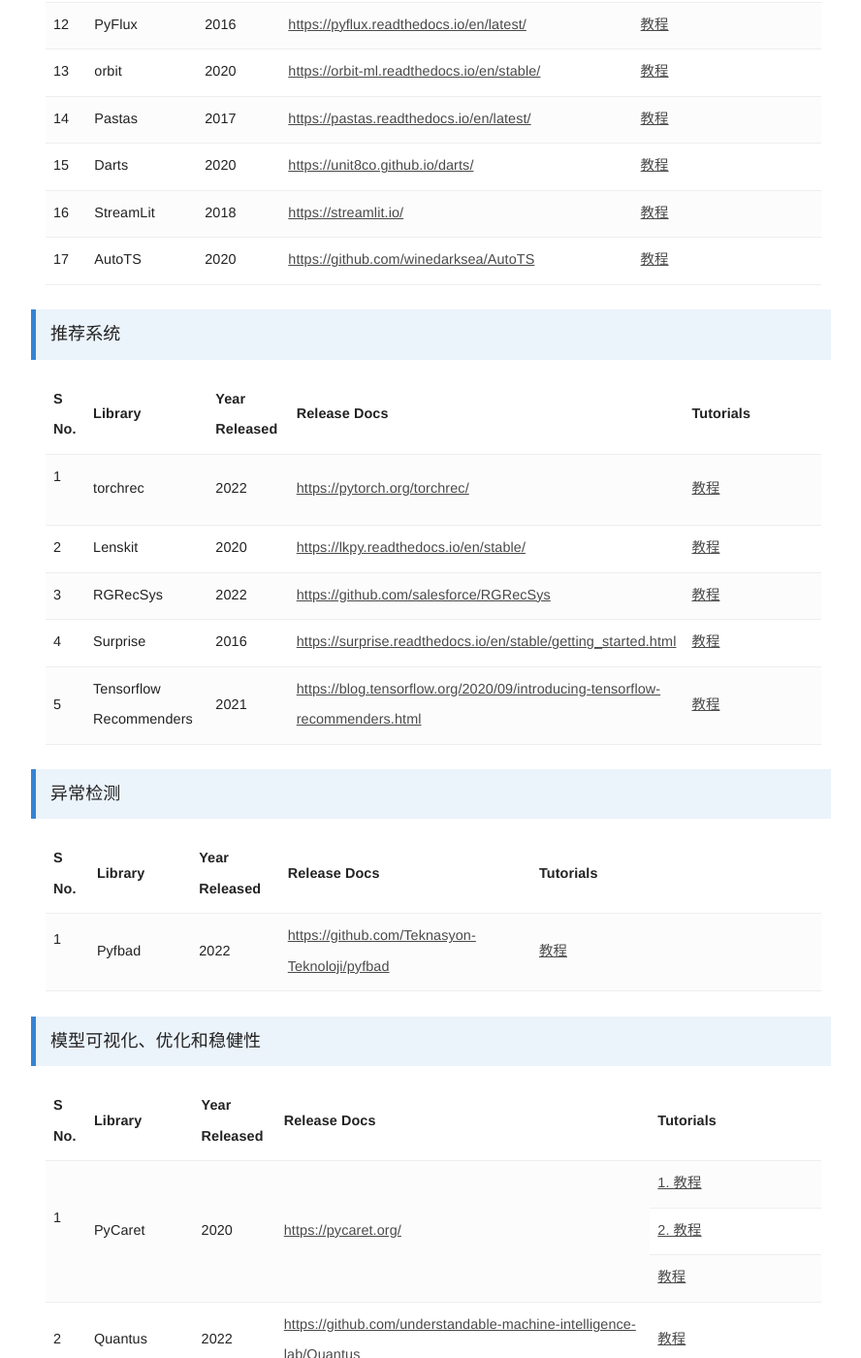
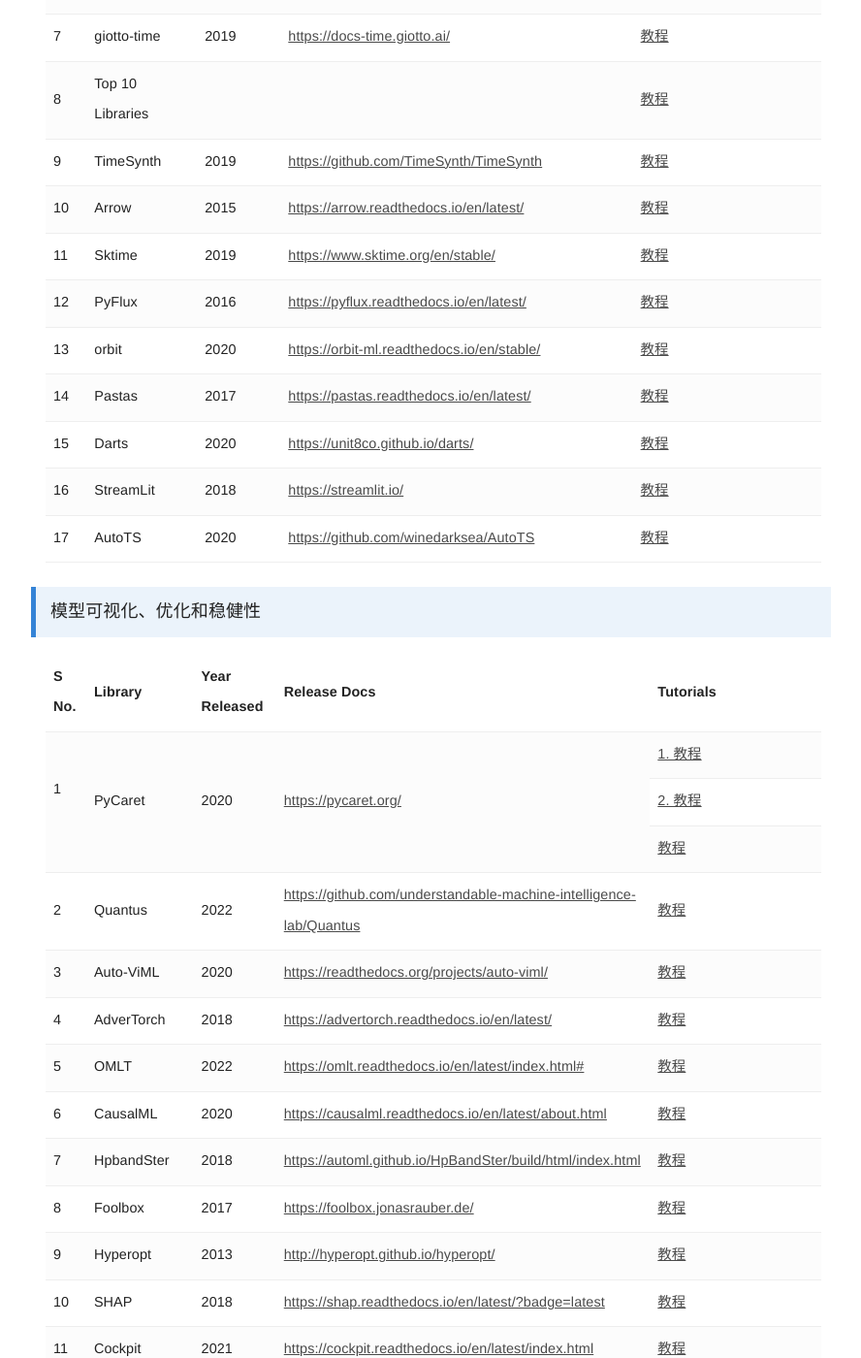
Before and after one commit to bashendixie/Machine_Learning_Notes, a Jekyll site: the page built from _docs/1、机器学习/机器学习资源.md, in a window 1280 px wide and 1400 px high, scrolled down 5601 px. Shown: the whole window at 97% size, without its empty margins (343-1231 px from the left). Built offline with Jekyll 4.4.1, drawn with Linux system fonts in a browser that asks for light colours; some web fonts are replaced; some of the changed text lies outside the part shown.

Commit message:
no message

```diff
--- a/_docs/1、机器学习/机器学习资源.md
+++ b/_docs/1、机器学习/机器学习资源.md
@@ -232,6 +232,42 @@
 	</tbody>
 </table>
 
+> 推荐系统
+<table width="1033" style="font-size: 0.8em;">
+	<tbody>
+		<tr>
+			<td>
+				<a href="https://pytorch.org/torchrec/" target="_blank" >torchrec</a>
+			</td>
+			<td>
+				<a href="https://lkpy.readthedocs.io/en/stable/" target="_blank">lkpy</a>
+			</td>
+			<td>
+				<a href="https://github.com/salesforce/RGRecSys" target="_blank">RGRecSys</a>
+			</td>
+			<td>
+				<a href="https://surprise.readthedocs.io/en/stable/getting_started.html" target="_blank">Surprise</a>
+			</td>
+			<td>
+				<a href="https://blog.tensorflow.org/2020/09/introducing-tensorflow-recommenders.html" target="_blank">Tensorflow推荐</a>
+			</td>
+		</tr>
+	</tbody>
+</table>
+
+
+> 异常检测
+<table width="1033" style="font-size: 0.8em;">
+	<tbody>
+		<tr>
+			<td>
+				<a href="https://github.com/Teknasyon-Teknoloji/pyfbad" target="_blank">Pyfbad</a>
+			</td>
+		</tr>
+	</tbody>
+</table>
+
+
 
 > EDA、可视化和数据处理
 <table width="1033" style="font-size: 0.8em;">
@@ -2076,214 +2112,6 @@
 </table>
 
 
-> 推荐系统
-<table width="1033" style="font-size: 0.8em;">
-	<tbody>
-		<tr>
-			<td width="44">
-				<strong>
-					S No.
-				</strong>
-			</td>
-			<td width="201">
-				<strong>
-					Library
-				</strong>
-			</td>
-			<td width="108">
-				<strong>
-					Year Released
-				</strong>
-			</td>
-			<td width="381">
-				<strong>
-					Release Docs
-				</strong>
-			</td>
-			<td width="907">
-				<strong>
-					Tutorials
-				</strong>
-			</td>
-		</tr>
-		<tr>
-			<td>
-				<p>
-					1
-				</p>
-			</td>
-			<td>
-				torchrec
-			</td>
-			<td>
-				2022
-			</td>
-			<td>
-				<a href="https://pytorch.org/torchrec/" data-wpel-link="external" target="_blank"
-				rel="follow">
-					https://pytorch.org/torchrec/
-				</a>
-			</td>
-			<td>
-				<a href="https://analyticsindiamag.com/pytorch-introduces-torchrec-an-open-source-library-to-build-recommendation-systems/"
-				data-wpel-link="internal">
-					教程
-				</a>
-			</td>
-		</tr>
-		<tr>
-			<td>
-				2
-			</td>
-			<td>
-				Lenskit
-			</td>
-			<td>
-				2020
-			</td>
-			<td>
-				<a href="https://lkpy.readthedocs.io/en/stable/" data-wpel-link="external"
-				target="_blank" rel="follow">
-					https://lkpy.readthedocs.io/en/stable/
-				</a>
-			</td>
-			<td>
-				<a href="https://analyticsindiamag.com/how-to-build-recommender-systems-using-lenskit/"
-				data-wpel-link="internal">
-					教程
-				</a>
-			</td>
-		</tr>
-		<tr>
-			<td>
-				3
-			</td>
-			<td>
-				RGRecSys
-			</td>
-			<td>
-				2022&nbsp;
-			</td>
-			<td>
-				<a href="https://github.com/salesforce/RGRecSys" data-wpel-link="external"
-				target="_blank" rel="follow">
-					https://github.com/salesforce/RGRecSys
-				</a>
-			</td>
-			<td>
-				<a href="https://analyticsindiamag.com/how-to-evaluate-recommender-systems-with-rgrecsys/"
-				data-wpel-link="internal">
-					教程
-				</a>
-			</td>
-		</tr>
-		<tr>
-			<td>
-				4
-			</td>
-			<td>
-				Surprise&nbsp;
-			</td>
-			<td>
-				2016
-			</td>
-			<td>
-				<a href="https://surprise.readthedocs.io/en/stable/getting_started.html"
-				data-wpel-link="external" target="_blank" rel="follow">
-					https://surprise.readthedocs.io/en/stable/getting_started.html
-				</a>
-			</td>
-			<td>
-				<a href="https://analyticsindiamag.com/a-guide-to-surprise-python-tool-for-recommender-systems/"
-				data-wpel-link="internal">
-					教程
-				</a>
-			</td>
-		</tr>
-		<tr>
-			<td>
-				5
-			</td>
-			<td>
-				Tensorflow Recommenders
-			</td>
-			<td>
-				2021
-			</td>
-			<td>
-				<a href="https://blog.tensorflow.org/2020/09/introducing-tensorflow-recommenders.html"
-				data-wpel-link="external" target="_blank" rel="follow">
-					https://blog.tensorflow.org/2020/09/introducing-tensorflow-recommenders.html
-				</a>
-			</td>
-			<td>
-				<a href="https://analyticsindiamag.com/a-complete-guide-to-tensorflow-recommenders-with-python-code/"
-				data-wpel-link="internal">
-					教程
-				</a>
-			</td>
-		</tr>
-	</tbody>
-</table>
-
-
-> 异常检测
-<table width="1033" style="font-size: 0.8em;">
-	<tbody>
-		<tr>
-			<td width="44">
-				<strong>
-					S No.
-				</strong>
-			</td>
-			<td width="201">
-				<strong>
-					Library
-				</strong>
-			</td>
-			<td width="108">
-				<strong>
-					Year Released
-				</strong>
-			</td>
-			<td width="381">
-				<strong>
-					Release Docs
-				</strong>
-			</td>
-			<td width="907">
-				<strong>
-					Tutorials
-				</strong>
-			</td>
-		</tr>
-		<tr>
-			<td>
-				<p>
-					1
-				</p>
-			</td>
-			<td>
-				Pyfbad
-			</td>
-			<td>
-				2022
-			</td>
-			<td>
-				<a href="https://github.com/Teknasyon-Teknoloji/pyfbad" data-wpel-link="external"
-				target="_blank" rel="follow">
-					https://github.com/Teknasyon-Teknoloji/pyfbad
-				</a>
-			</td>
-			<td>
-				<a href="https://analyticsindiamag.com/a-guide-to-end-to-end-anomaly-detection-using-pyfbad/"
-				data-wpel-link="internal">
-					教程
-				</a>
-			</td>
-		</tr>
-	</tbody>
-</table>
 
 
 > 模型可视化、优化和稳健性
```
